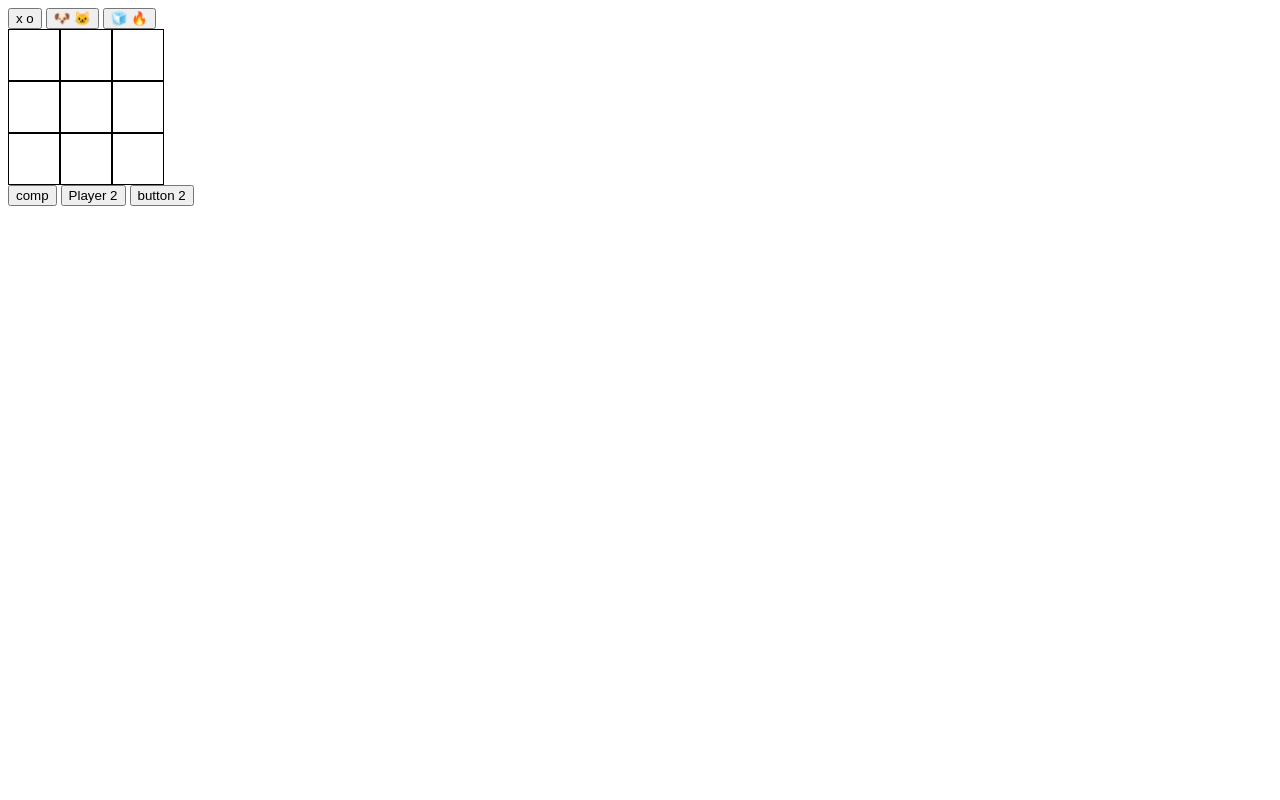
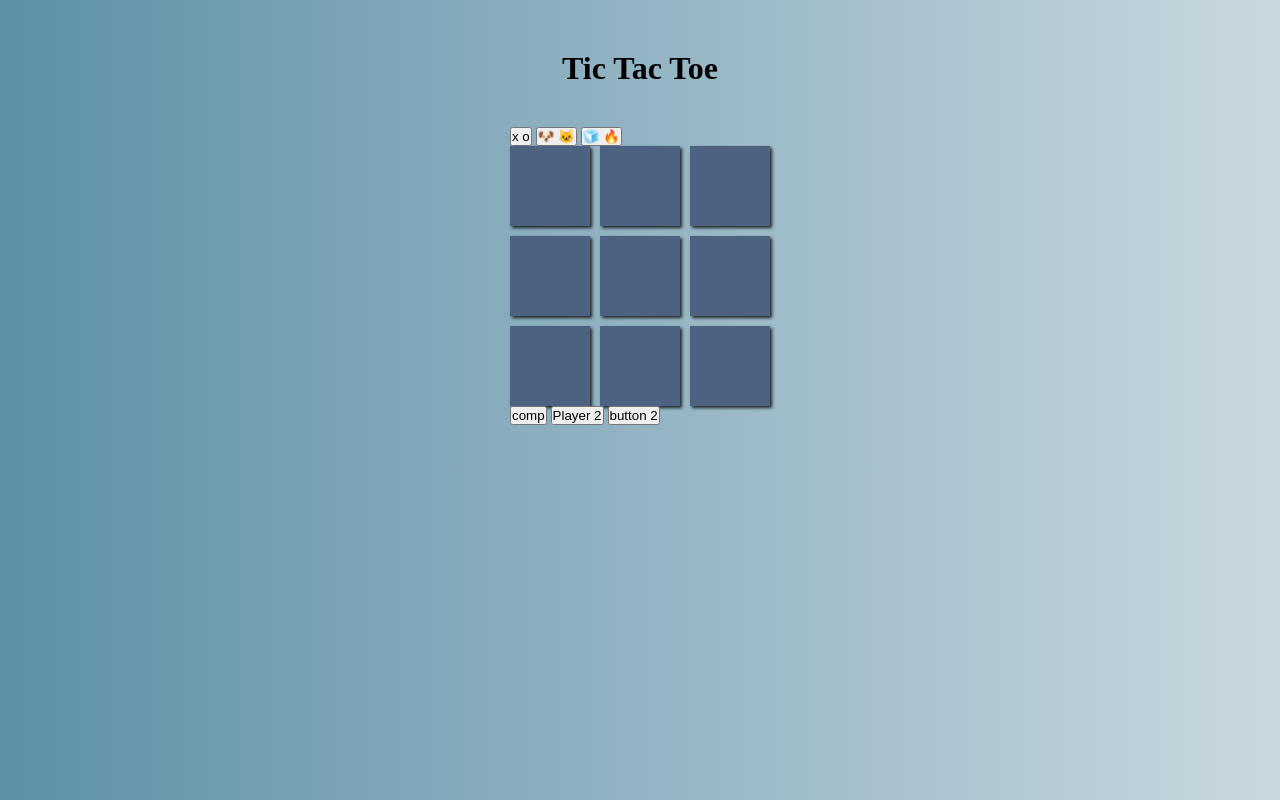
Before and after one commit to john0ground/Tic-Tac-Toe, a website: page index.html in a window 1280 px wide. Drawn offline with Linux system fonts and the light colour scheme.

Commit message:
gameBoard ui

```diff
--- a/index.html
+++ b/index.html
@@ -9,6 +9,8 @@
   <title>Tic Tac Toe</title>
 </head>
 <body>
+  <h1>Tic Tac Toe</h1>
+  <main>
     <button class="icon" id="xo" data-marker = "xo">x o</button>
     <button class="icon" id="catDog" data-marker="catDog">🐶 🐱</button>
     <button class="icon" id="iceFire" data-marker="iceFire">🧊 🔥</button>
@@ -28,5 +30,6 @@
     <button id="computer" class="change-op">comp</button>
     <button id="player2" class="change-op">Player 2</button>
     <button class="btn2">button 2</button>
+  </main>
 </body>
 </html>
--- a/script.js
+++ b/script.js
@@ -119,6 +119,7 @@ const gameController = (() => {
 
     function placeMark() {
         if (this.textContent === '') {
+            this.classList.add('marked');
             this.textContent = activePlayer.getMarker();
             const chosenSquare = parseInt(this.id, 10);
 
@@ -167,6 +168,10 @@ const gameController = (() => {
     const resetGameBoard = () => {
         squares.forEach((square) => {
             square.textContent = '';
+            square.classList.remove('marked');
+
+            gameBoard.resetBoard();
+            gameActive('active');
 
             player1.reset();
             player2.reset();
--- a/styles.css
+++ b/styles.css
@@ -1,16 +1,46 @@
+*, *::before, *::after {
+  box-sizing: border-box;
+  margin: 0;
+  padding: 0;
+}
+
+body {
+  background: linear-gradient(to right, rgb(92, 144, 167), rgb(201, 216, 223));
+}
+
+h1 {
+  text-align: center;
+  margin-top: 50px;
+}
+
+main {
+  /* border: 1px solid #000; */
+  width: fit-content;
+  margin: 40px auto;
+}
+
 .gameboard {
   display: grid;
   grid-template-columns: repeat(3, 1fr);
-  width: min-content;
+  gap: 10px;
 }
 
 .square {
-  width: 50px;
-  height: 50px;
-  border: 1px solid #000;
+  width: 80px;
+  height: 80px;
+  background: #4d6180;
+  display: flex;
+  align-items: center;
+  justify-content: center;
+  font-size: 30px;
+  box-shadow: 2px 2px 3px rgba(0, 0, 0, 0.8);
+}
+
+.marked {
+  pointer-events: none;
 }
 
 .square:hover {
-  background: rgba(135, 207, 235, 0.521);
+  background: #4d61808c;
   cursor: pointer;
 }
```
Lines whose indentation alone changed are shown as unchanged.
